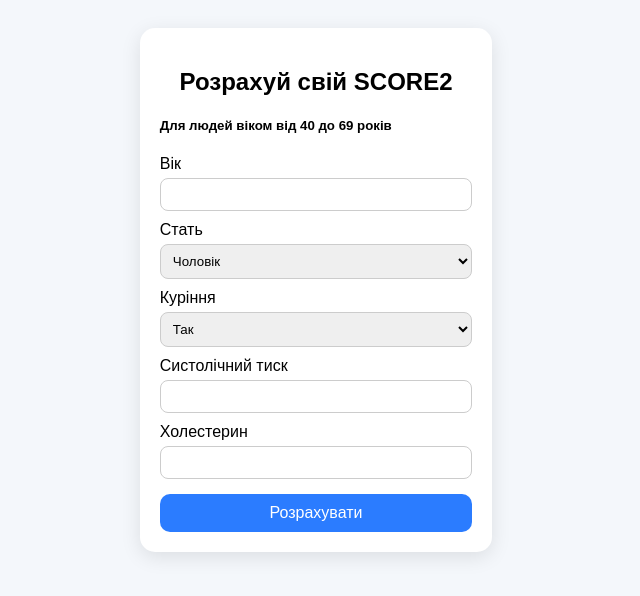
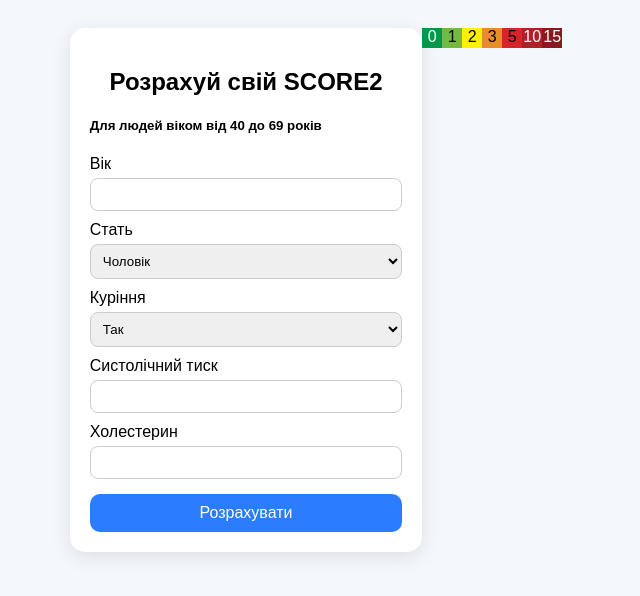
Before and after one commit to nick-experements/Score, a website: page index.html in a window 1280 px wide. Shown: the whole page, without its empty margins (324-964 px from the left). Drawn offline with Linux system fonts and the light colour scheme.

Commit message:
init score table

```diff
--- a/index.html
+++ b/index.html
@@ -78,6 +78,7 @@
 
     <div id="onList" class="onList"></div>
     <script src="main.js"></script>
+    <script src="./js/buildTable.js"></script>
 </div>
 </body>
 </html>
--- /dev/null
+++ b/js/buildTable.js
@@ -0,0 +1,58 @@
+function buildTables (scoreTable) {
+    const womenNoSmokers = scoreTable.filter(record => record.gender === 'female' && record.isSomker === flase)
+    const womenSmokers = scoreTable.filter(record => record.gender === 'female' && record.isSomker === true)
+    const menNoSmokers = scoreTable.filter(record => record.gender === 'male' && record.isSomker === flase)
+    const menSmokers = scoreTable.filter(record => record.gender === 'male' && record.isSomker === true)
+
+    buildTable(womenNoSmokers)
+    buildTable(womenSmokers)
+    buildTable(menNoSmokers)
+    buildTable(menSmokers)
+}
+function buildTable (scoreTable) {
+
+}
+
+function drawCell (scoreNumber, container) {
+    const scoreClass = getScoreCategory (scoreNumber)
+
+    const cellElement = document.createElement("div");
+
+    cellElement.innerHTML =
+    `<div class="score-cell ${scoreClass}">
+    ${scoreNumber}
+    <div>`
+
+    container.appendChild(cellElement)
+}
+function getScoreCategory (score) {
+    if (score < 1){
+        return 'no-risk'
+    }
+    if(score < 2){
+        return 'very-small-risk'
+    }
+    if(score < 3){
+        return 'small-risk'
+    }
+    if(score < 5){
+        return 'medium-risk'
+    }
+    if(score < 10){
+        return 'high-risk'
+    }
+    if(score < 15){
+        return 'very-high-risk'
+    }
+    return 'danger-risk'
+
+
+}
+
+drawCell(0, document.body)
+drawCell(1, document.body)
+drawCell(2, document.body)
+drawCell(3, document.body)
+drawCell(5, document.body)
+drawCell(10, document.body)
+drawCell(15, document.body)
--- a/style.css
+++ b/style.css
@@ -162,3 +162,36 @@ button {
 #telephone-number{
     font-size: 26px;
 }
+.score-cell{
+    width: 20px;
+    height: 20px;
+    text-align: center;
+}
+.score-cell.no-risk {
+    color: #ffffff;
+    background-color: #009949;
+}
+.score-cell.very-small-risk {
+    color: #000000;
+    background-color: #74b943;
+}
+.score-cell.small-risk {
+    color: #000000;
+    background-color: #fff005;
+}
+.score-cell.medium-risk {
+    color: #000000;
+    background-color: #eb8b2c;
+}
+.score-cell.high-risk {
+    color: #000000;
+    background-color: #d9232a;
+}
+.score-cell.very-high-risk {
+    color: #ffffff;
+    background-color: #af2028;
+}
+.score-cell.danger-risk {
+    color: #ffffff;
+    background-color: #88191f;
+}
```
